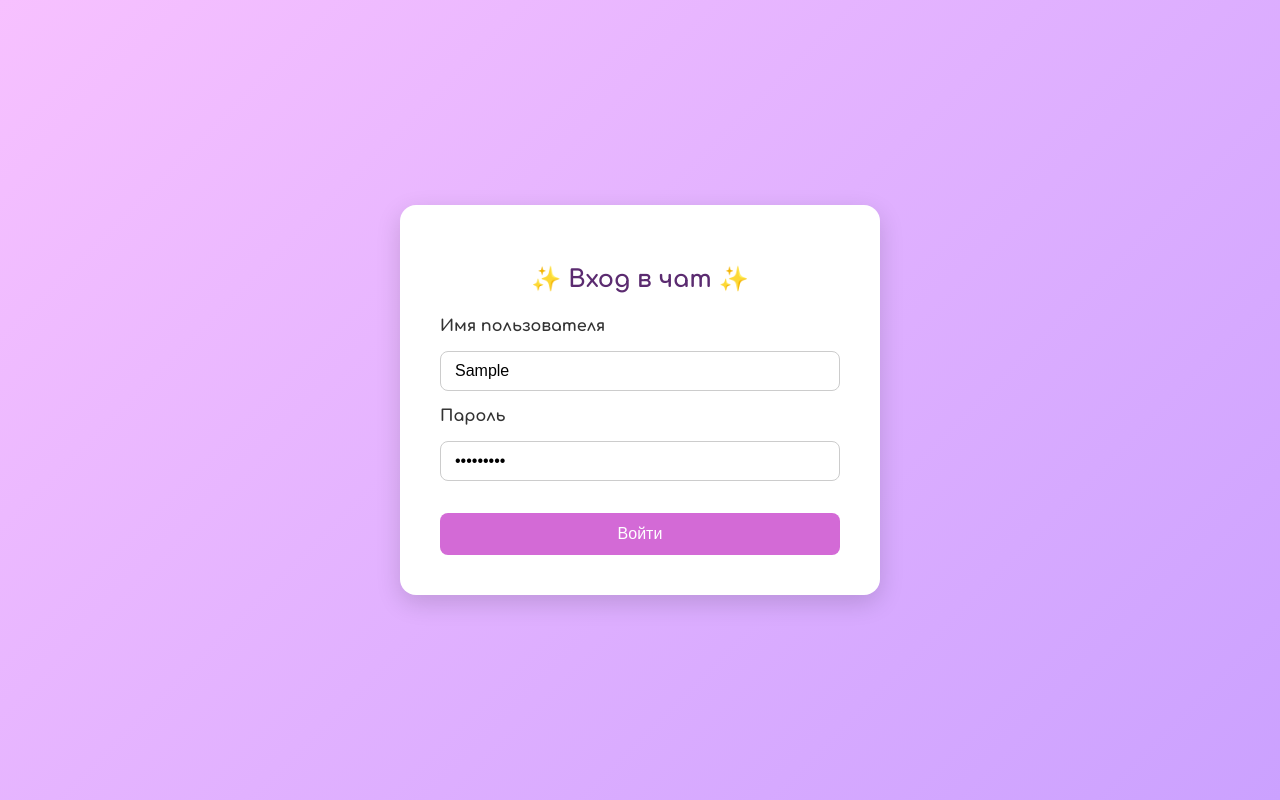
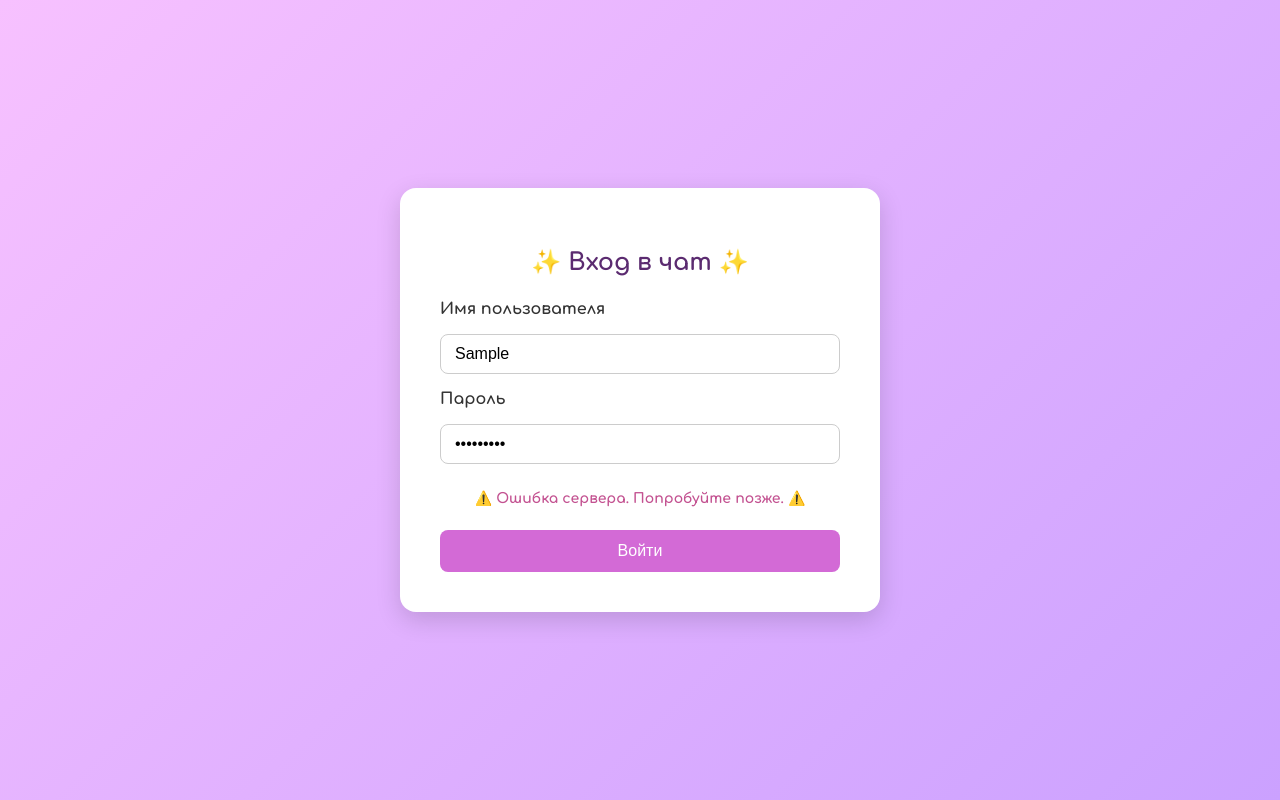
Before and after one commit to HelenOne/frontend-project-12, a React (Vite) app in the folder frontend/: page /login in a window 1280 px wide. Both pictures are taken after typing "Sample", "Sample123" into the empty fields and a click on the button "Войти". Built offline with nearby package versions, Linux system fonts and the light colour scheme; no server answers.

Commit message:
added 401 error

```diff
--- a/frontend/src/index.css
+++ b/frontend/src/index.css
@@ -7,6 +7,7 @@
   --color-text: #333;
   --color-input-border: #ccc;
   --color-white: #fff;
+  --color-error: #C35291;
 
   --font-main: 'Comfortaa', sans-serif;
 }
@@ -61,7 +62,6 @@ body {
 }
 
 .login-button {
-  margin-top: 16px;
   padding: 12px 20px;
   font-size: 16px;
   border-radius: 8px;
@@ -74,6 +74,15 @@ body {
 
 .login-button:hover {
   background-color: var(--color-button-hover);
+}
+
+.login-error {
+  color: var(--color-error);
+  font-size: 14px;
+  margin-top: 10px;
+  margin-bottom: 8px;
+  font-weight: 700;
+  text-align: center;
 }
 
 /* ===== 404 ===== */
--- a/frontend/src/pages/LoginPage.jsx
+++ b/frontend/src/pages/LoginPage.jsx
@@ -1,10 +1,11 @@
+import { useState } from 'react';
 import { Formik, Form, Field } from 'formik';
 import { useNavigate } from 'react-router-dom';
 import axios from 'axios';
 
-
 const LoginPage = () => {
   const navigate = useNavigate();
+  const [authError, setAuthError] = useState(null);
 
   return (
     <div className="login-wrapper">
@@ -13,12 +14,19 @@ const LoginPage = () => {
         <Formik
           initialValues={{ username: '', password: '' }}
           onSubmit={async (values) => {
-            console.log('Попытка входа:', values);
-            const response = await axios.post('/api/v1/login', values);            ;
-            const token = response.data.token;
-            localStorage.setItem('token', token);
-            navigate('/');
-
+            setAuthError(null);
+            try {
+              const response = await axios.post('/api/v1/login', values);
+              const token = response.data.token;
+              localStorage.setItem('token', token);
+              navigate('/');
+            } catch (err) {
+              if (err.response?.status === 401) {
+                setAuthError('Неверные имя пользователя или пароль');
+              } else {
+                setAuthError('Ошибка сервера. Попробуйте позже.');
+              }
+            }
           }}
         >
           <Form className="login-form">
@@ -27,6 +35,8 @@ const LoginPage = () => {
 
             <label className="login-label" htmlFor="password">Пароль</label>
             <Field className="login-input" id="password" name="password" type="password" placeholder="Пароль" />
+
+            {authError && <div className="login-error">⚠️ {authError} ⚠️</div>}
 
             <button type="submit" className="login-button">Войти</button>
           </Form>
```
